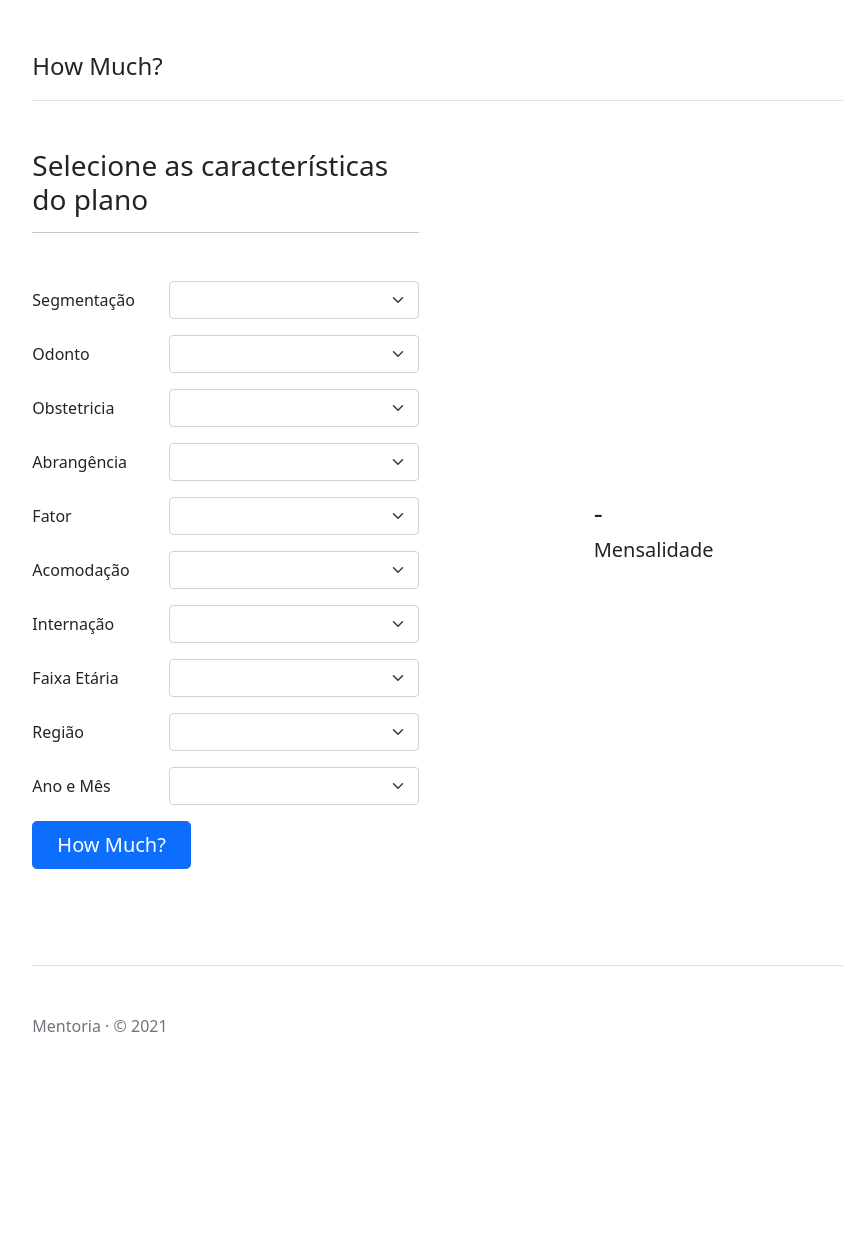
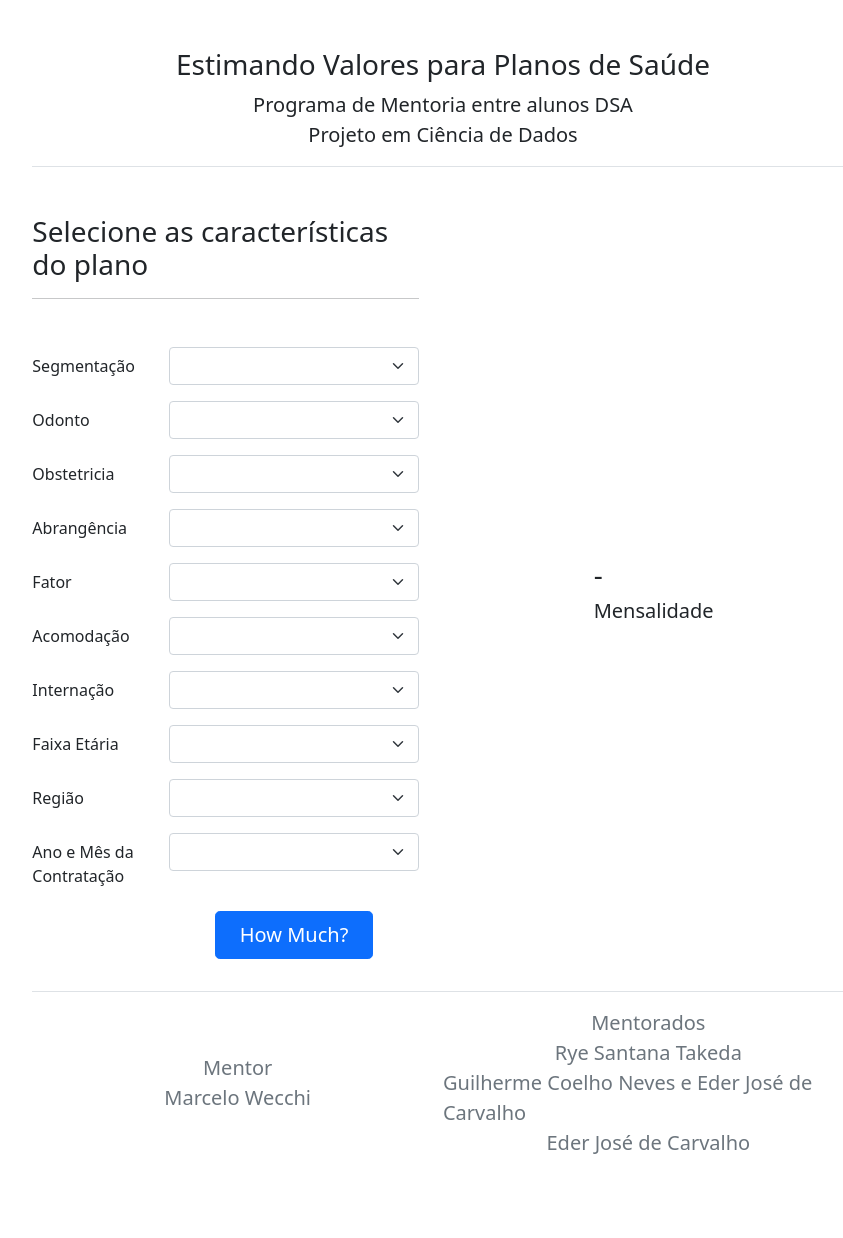
Before and after one commit to edrjc/how-much-app, a Python web app: template templates/index.html in a window 1280 px wide. Shown: the whole page, without its empty margins (197-1040 px from the left). Before the commit the page ends 1032 px from the top, so only its background shows below. Run offline with Jinja, Linux system fonts and the light colour scheme; the template is opened without the code that fills it, so the values that code supplies are empty.

Commit message:
- melhorando head e footer

```diff
--- a/templates/index.html
+++ b/templates/index.html
@@ -12,10 +12,16 @@
   </head>
   <body>
     <div class="col-lg-8 mx-auto p-3 py-md-5">
-      <header class="d-flex align-items-center pb-3 mb-5 border-bottom">
+      <header class="d-flex flex-column align-items-center pb-3 mb-5 border-bottom">
         <a href="/" class="d-flex align-items-center text-dark text-decoration-none">
-          <span class="fs-4">How Much?</span>
+          <span class="fs-4 col-md-12"><h3>Estimando Valores para Planos de Saúde</h3></span>
         </a>
+        <div class="d-flex align-items-center">
+          <p class="fs-5 col-md-12 mb-0">Programa de Mentoria entre alunos DSA</p>
+        </div>
+        <div class="d-flex align-items-center">
+          <p class="fs-5 col-md-12 mb-0">Projeto em Ciência de Dados</p>
+        </div>
       </header>
 
       <main>
@@ -28,7 +34,7 @@
             <div class="row mb-3">
               <label for="select-segmentacao" class="col-sm-4 col-form-label">Segmentação</label>
               <div class="col-sm-8">
-                <select class="form-select" id="select-segmentacao" aria-label="Selectione o tipo de segmentação">
+                <select class="form-select" id="select-segmentacao" aria-label="Selectione o tipo de segmentação" data-bs-toggle="tooltip" data-bs-placement="top" title="Qual o tipo de segmentação?">
                   <!-- ... -->
                 </select>
               </div>
@@ -36,7 +42,7 @@
             <div class="row mb-3">
               <label for="select-in_odonto" class="col-sm-4 col-form-label">Odonto</label>
               <div class="col-sm-8">
-                <select class="form-select" id="select-in_odonto" aria-label="Selectione se possui cobertura odontológica">
+                <select class="form-select" id="select-in_odonto" aria-label="Selectione se possui cobertura odontológica" data-bs-toggle="tooltip" data-bs-placement="top" title="Possui cobertura odontológica?">
                   <!-- ... -->
                 </select>
               </div>
@@ -44,7 +50,7 @@
             <div class="row mb-3">
               <label for="select-in_obstetricia" class="col-sm-4 col-form-label">Obstetricia</label>
               <div class="col-sm-8">
-                <select class="form-select" id="select-in_obstetricia" aria-label="Selectione o tipo de obstetricia">
+                <select class="form-select" id="select-in_obstetricia" aria-label="Selectione o tipo de obstetricia" data-bs-toggle="tooltip" data-bs-placement="top" title="Possui obstetricia?">
                   <!-- ... -->
                 </select>
               </div>
@@ -52,7 +58,7 @@
             <div class="row mb-3">
               <label for="select-abrangencia" class="col-sm-4 col-form-label">Abrangência</label>
               <div class="col-sm-8">
-                <select class="form-select" id="select-abrangencia" aria-label="Selectione o tipo de abrangência">
+                <select class="form-select" id="select-abrangencia" aria-label="Selectione o tipo de abrangência" data-bs-toggle="tooltip" data-bs-placement="top" title="Qual o tipo de abrangência?">
                   <!-- ... -->
                 </select>
               </div>
@@ -60,7 +66,7 @@
             <div class="row mb-3">
               <label for="select-fator" class="col-sm-4 col-form-label">Fator</label>
               <div class="col-sm-8">
-                <select class="form-select" id="select-fator" aria-label="Selectione o tipo de fator">
+                <select class="form-select" id="select-fator" aria-label="Selectione o tipo de fator" data-bs-toggle="tooltip" data-bs-placement="top" title="Qual o tipo de fator?">
                   <!-- ... -->
                 </select>
               </div>
@@ -68,7 +74,7 @@
             <div class="row mb-3">
               <label for="select-acomodacao" class="col-sm-4 col-form-label">Acomodação</label>
               <div class="col-sm-8">
-                <select class="form-select" id="select-acomodacao" aria-label="Selectione o tipo de acomodação">
+                <select class="form-select" id="select-acomodacao" aria-label="Selectione o tipo de acomodação" data-bs-toggle="tooltip" data-bs-placement="top" title="Qual o tipo de acomodação?">
                   <!-- ... -->
                 </select>
               </div>
@@ -76,7 +82,7 @@
             <div class="row mb-3">
               <label for="select-internacao" class="col-sm-4 col-form-label">Internação</label>
               <div class="col-sm-8">
-                <select class="form-select" id="select-internacao" aria-label="Selectione o tipo de internação">
+                <select class="form-select" id="select-internacao" aria-label="Selectione o tipo de internação" data-bs-toggle="tooltip" data-bs-placement="top" title="Qual o tipo de internação?">
                   <!-- ... -->
                 </select>
               </div>
@@ -84,7 +90,7 @@
             <div class="row mb-3">
               <label for="select-cd_faixa_etaria" class="col-sm-4 col-form-label">Faixa Etária</label>
               <div class="col-sm-8">
-                <select class="form-select" id="select-cd_faixa_etaria" aria-label="Selectione a faixa etária">
+                <select class="form-select" id="select-cd_faixa_etaria" aria-label="Selectione a faixa etária" data-bs-toggle="tooltip" data-bs-placement="top" title="Qual a faixa etária?">
                   <!-- ... -->
                 </select>
               </div>
@@ -92,23 +98,30 @@
             <div class="row mb-3">
               <label for="select-nm_regiao" class="col-sm-4 col-form-label">Região</label>
               <div class="col-sm-8">
-                <select class="form-select" id="select-nm_regiao" aria-label="Selectione a região">
+                <select class="form-select" id="select-nm_regiao" aria-label="Selectione a região" data-bs-toggle="tooltip" data-bs-placement="top" title="Qual a região?">
                   <!-- ... -->
                 </select>
               </div>
             </div>
             <div class="row mb-3">
-              <label for="select-ano_mes" class="col-sm-4 col-form-label">Ano e Mês</label>
+              <label for="select-ano_mes" class="col-sm-4 col-form-label">Ano e Mês da Contratação</label>
               <div class="col-sm-8">
-                <select class="form-select" id="select-ano_mes" aria-label="Selectione o ano e mês">
+                <select class="form-select" id="select-ano_mes" aria-label="Selectione o ano e mês" data-bs-toggle="tooltip" data-bs-placement="top" title="Qual o ano e mês?">
                   <!-- ... -->
                 </select>
               </div>
             </div>
 
-            <div class="mb-5">
+            <div class="row mb-3">
+              <div class="col-sm-4"></div>
+              <div class="d-flex flex-column align-items-center col-sm-8">
+                <a class="btn btn-primary btn-lg px-4" id="how_much_button" data-bs-toggle="tooltip" data-bs-placement="top" title="Obter estimativa!">How Much?</a>
+              </div>
+            </div>
+
+            <!-- <div class="mb-5">
               <a class="btn btn-primary btn-lg px-4" id="how_much_button">How Much?</a>
-            </div>
+            </div> -->
           </div>
 
           <div class="col-md-6">
@@ -124,8 +137,20 @@
 
         </div>
       </main>
-      <footer class="pt-5 my-5 text-muted border-top">
-        Mentoria · © 2021
+      <footer class="pt-3 my-3 text-muted border-top">
+        <div class="d-flex align-items-center">
+          <div class="d-flex flex-column align-items-center col-md-6">
+            <p class="fs-5 mb-0">Mentor</p>
+            <p class="fs-5">Marcelo Wecchi</p>
+          </div>
+          <div class="d-flex flex-column align-items-center col-md-6">
+            <p class="fs-5 mb-0">Mentorados</p>
+            <p class="fs-5 mb-0">Rye Santana Takeda</p>
+            <p class="fs-5 mb-0">Guilherme Coelho Neves e Eder José de Carvalho</p>
+            <p class="fs-5">Eder José de Carvalho</p>
+          </div>
+        </div>
+        <!-- Mentoria · © 2021 -->
       </footer>
     </div>
 
@@ -142,6 +167,12 @@
         app.howMuch();
       })
 
+      Array.from($('select, #how_much_button')).forEach((el) => {
+        let tooltip = new bootstrap.Tooltip(el, {
+          boundary: document.body
+        })
+      })
+
     </script>
   </body>
 </html>
```
